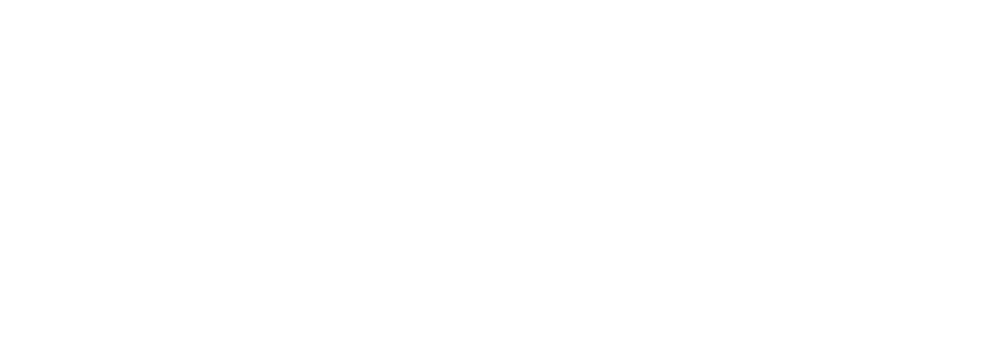
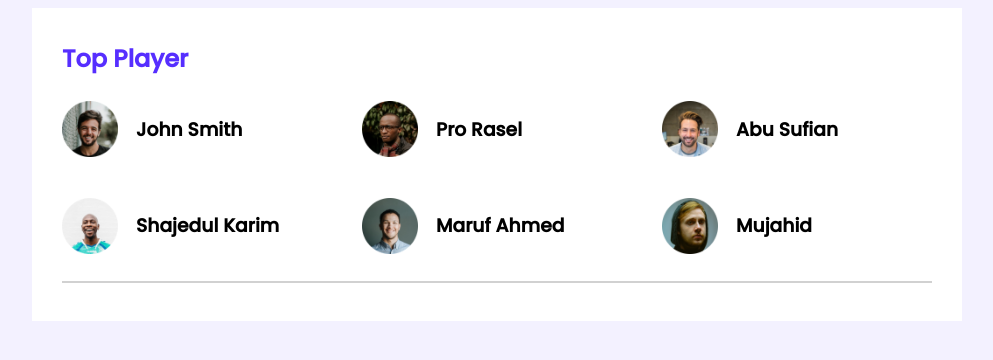
Before and after one commit to Ratul2/leader-board, a plain HTML site: page index.html in a window 1280 px wide. Shown: the whole page, without its empty margins (143-1136 px from the left). Drawn offline with Linux system fonts and the light colour scheme.

Commit message:
complite

```diff
--- a/css/style.css
+++ b/css/style.css
@@ -0,0 +1,52 @@
+/* font use */
+@import url('https://fonts.googleapis.com/css2?family=Poppins:wght@500&display=swap');
+
+/* common style  */
+body{
+    font-family: 'Poppins', sans-serif;
+    background-color: #F3F1FF;
+}
+.contanir{
+    background-color: #FFFFFF;
+    width: 870px;
+    padding:30px;
+}
+main{
+    display: flex;
+    justify-content: center;
+}
+hr{
+    border: 1px solid #D1D1D1;
+}
+
+/* top players style  */
+
+.top-players{
+    margin-bottom: 22px;
+}
+.section-title{
+    color: #562EFF;
+    font-size: 24px;
+    margin-top: 3px;
+}
+.players{
+    display: grid;
+    grid-template-columns: repeat(3, 1fr);
+    grid-gap: 30px;
+
+
+}
+.player{
+    display: flex;
+    align-items: center;
+
+}
+.player img{
+    width: 56px;
+    height: 56px;
+
+}
+.player-name{
+    margin-left: 18px;
+
+}
--- a/index.html
+++ b/index.html
@@ -9,6 +9,52 @@
     <link rel="stylesheet" href="css/style.css">
 </head>
 <body>
+    <!-- header stard -->
+    <header>
+    </header>
+     <!-- header end -->
+     <main>
+    <section class="contanir">
+        <!-- top player and top blog stard -->
+        <div class="top-players">
+            <h1 class="section-title">Top Player</h1>
+            <div class="players">
+                <div class="player">
+                    <img src="images/players/player-1.png" alt="">
+                    <h3 class="player-name">John Smith</h3>
+                </div>
+                <div class="player">
+                    <img src="images/players/player-2.png" alt="">
+                    <h3 class="player-name">Pro Rasel</h3>
+                </div>
+                <div class="player">
+                    <img src="images/players/player-3.png" alt="">
+                    <h3 class="player-name">Abu Sufian</h3>
+                </div>
+                <div class="player">
+                    <img src="images/players/player-4.png" alt="">
+                    <h3 class="player-name">Shajedul Karim</h3>
+                </div>
+                <div class="player">
+                    <img src="images/players/player-5.png" alt="">
+                    <h3 class="player-name">Maruf Ahmed</h3>
+                </div>
+                <div class="player">
+                    <img src="images/players/player-6.png" alt="">
+                    <h3 class="player-name">Mujahid</h3>
+                </div>
+            </div>
+        </div>
+        <hr>
 
+
+
+
+
+
+        <!-- top player and top blog end -->
+
+    </section>
+    </main>
 </body>
 </html>
```
